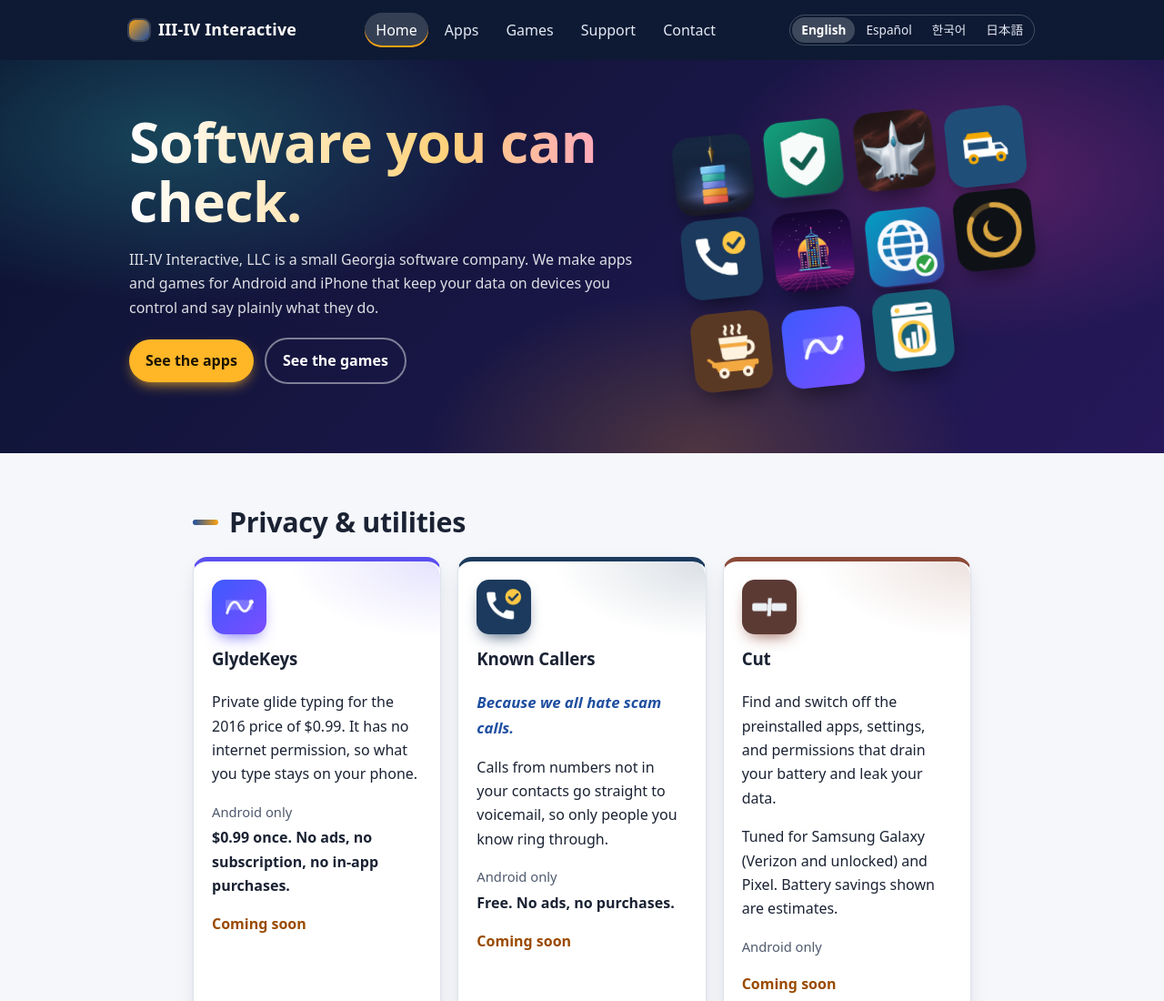
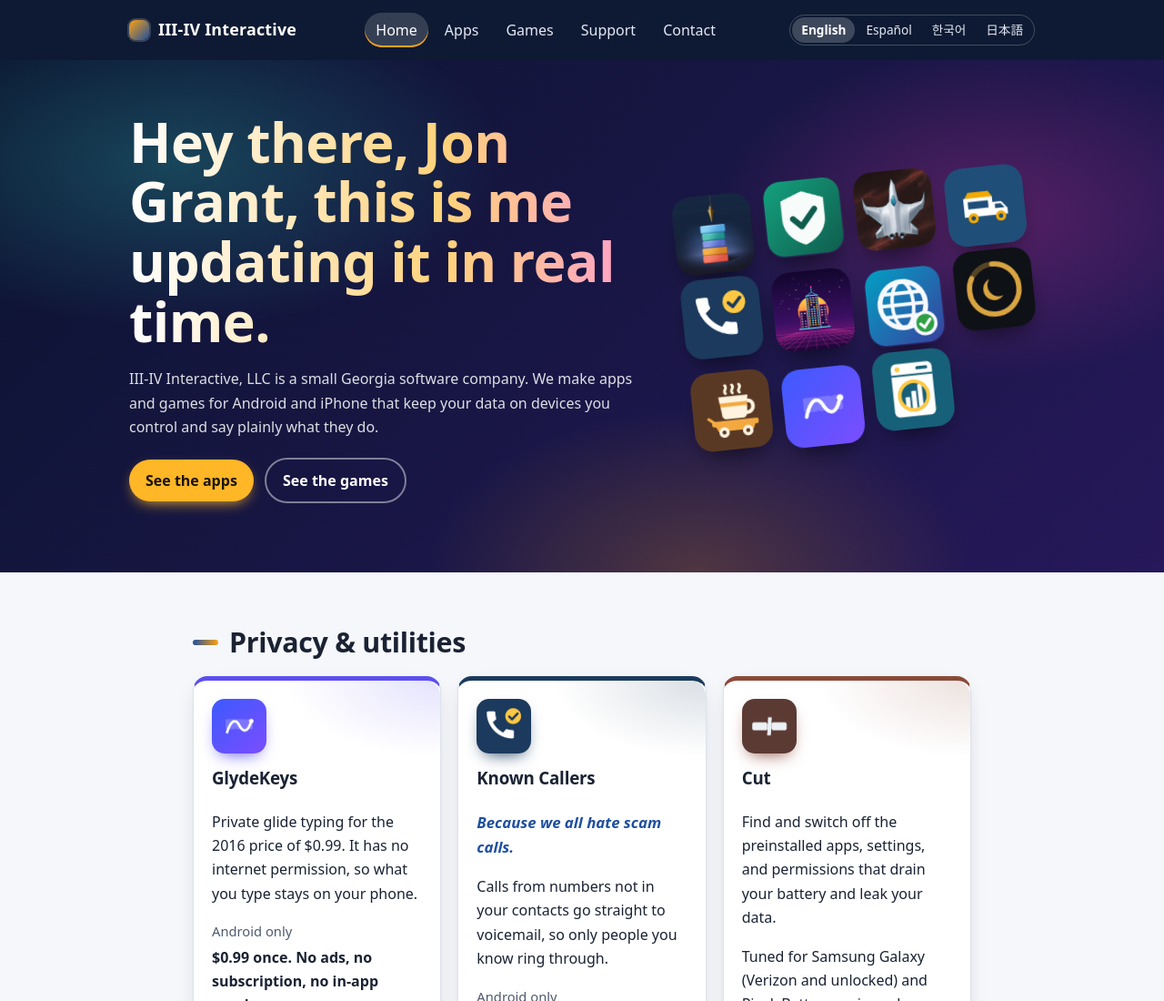
Before and after one commit to RMac11235/34interactv.com, a plain HTML site: page index.html in a window 1280 px wide. Shown: the top 1100 px of the page at 91% size. Drawn offline with Linux system fonts and the light colour scheme.

Commit message:
Temporary live-update demo headline

```diff
--- a/index.html
+++ b/index.html
@@ -29,7 +29,7 @@
 <a href="support.html">Support</a>
 <a href="contact.html">Contact</a>
 </nav><!--i18n:start--><div class="lang-switch" role="navigation" aria-label="Language"><a href="/" hreflang="en" lang="en" aria-current="true">English</a><a href="/es/" hreflang="es" lang="es">Español</a><a href="/ko/" hreflang="ko" lang="ko">한국어</a><a href="/ja/" hreflang="ja" lang="ja">日本語</a></div><!--i18n:end--></div></header>
-<section class="home-hero"><div class="wrap hero-grid"><div class="hero-copy"><h1>Software you can check.</h1>
+<section class="home-hero"><div class="wrap hero-grid"><div class="hero-copy"><h1>Hey there, Jon Grant, this is me updating it in real time.</h1>
 <p>III-IV Interactive, LLC is a small Georgia software company. We make apps and games for Android and iPhone that keep your data on devices you control and say plainly what they do.</p>
 <p><a class="btn" href="#apps">See the apps</a> <a class="btn ghost" href="#games">See the games</a></p></div><div class="icon-cloud" aria-hidden="true"><img src="img/plumbline-256.png" alt="Plumbline" width="96" height="96" class="ic i0"><img src="img/vaultdrill-256.png" alt="VaultDrill" width="96" height="96" class="ic i1"><img src="img/pegasus-256.png" alt="Pegasus: A Call To Arms" width="96" height="96" class="ic i2"><img src="img/truckworth-256.png" alt="TruckWorth" width="96" height="96" class="ic i3"><img src="img/knowncallers-256.png" alt="Known Callers" width="96" height="96" class="ic i4"><img src="img/skylease-256.png" alt="Skylease" width="96" height="96" class="ic i5"><img src="img/anchorline-256.png" alt="AnchorLine" width="96" height="96" class="ic i6"><img src="img/vigil-256.png" alt="Vigil" width="96" height="96" class="ic i7"><img src="img/brewworth-256.png" alt="BrewWorth" width="96" height="96" class="ic i8"><img src="img/glydekeys-256.png" alt="GlydeKeys" width="96" height="96" class="ic i9"><img src="img/washworth-256.png" alt="WashWorth" width="96" height="96" class="ic i10"></div></div></section>
 <main class="wrap">
```
